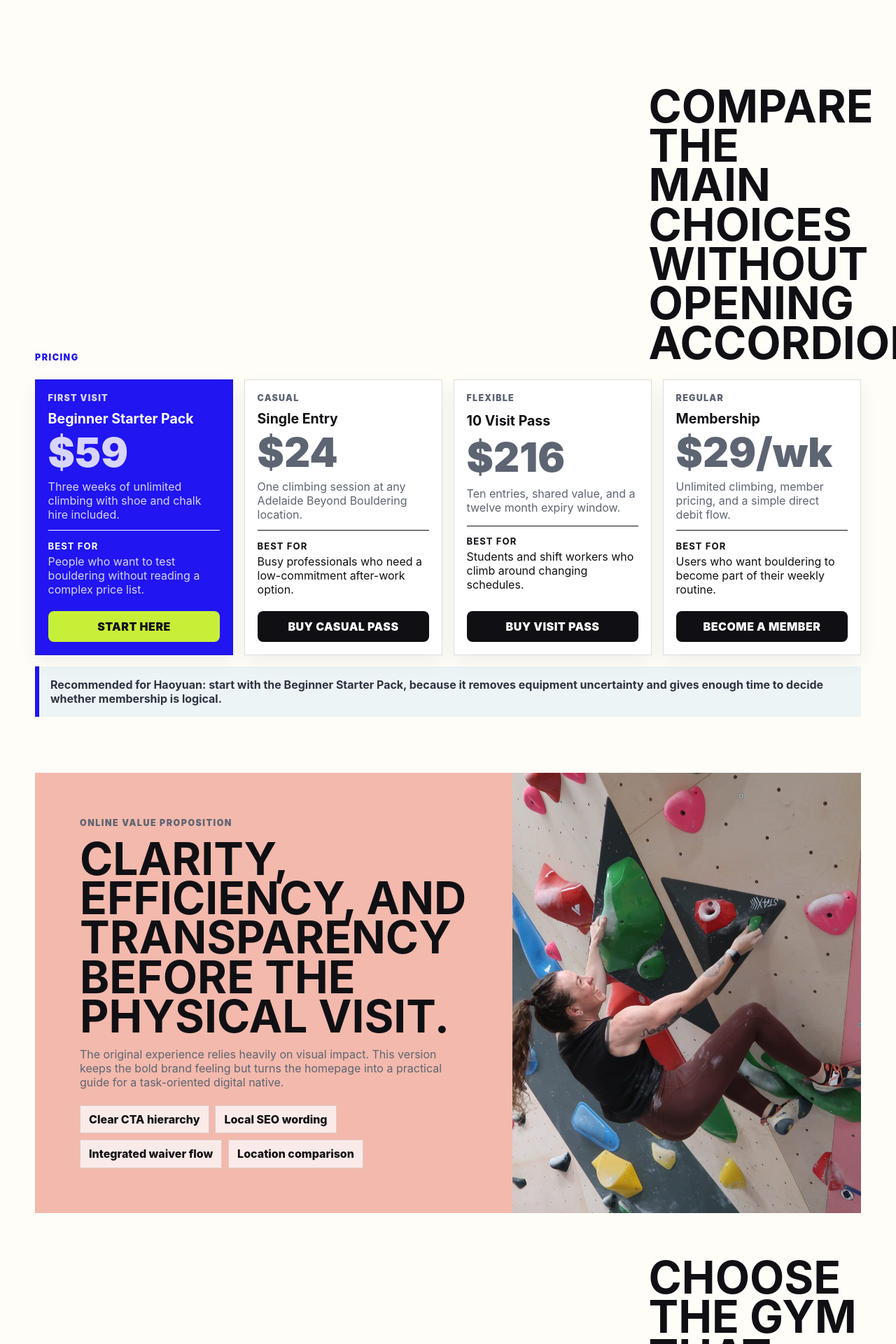
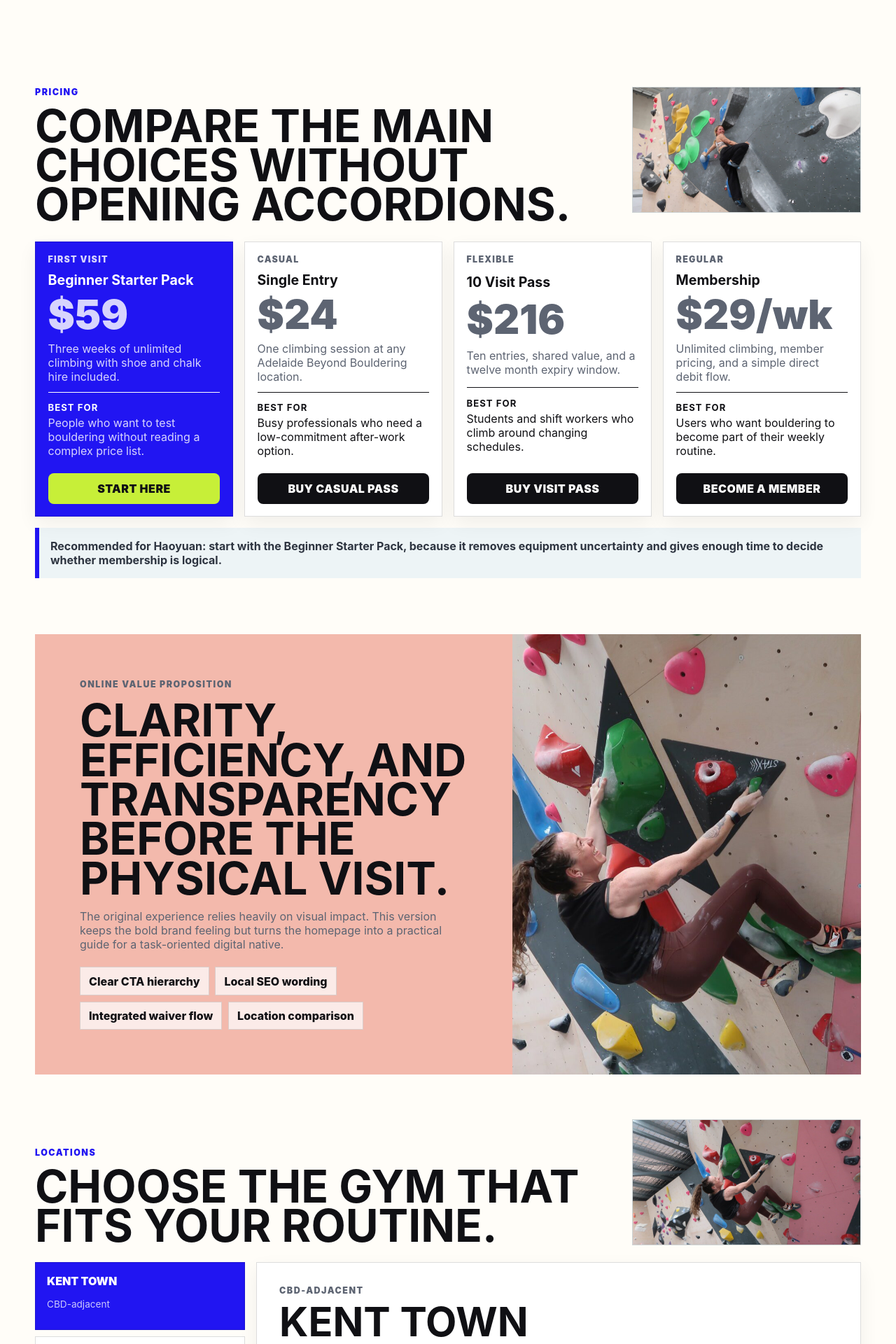
Before and after one commit to Ar1haraNaN7mI/buyerassignment, a React (Vite) app in the folder web/: page / in a window 1280 px wide. Shown: the part 2120-4040 px from the top of the page at 70% size. Built offline with nearby package versions, Linux system fonts and the light colour scheme.

Commit message:
Fix section media and form attributes

```diff
--- a/web/src/App.tsx
+++ b/web/src/App.tsx
@@ -19,6 +19,15 @@ type OptimizedImageProps = {
   className?: string;
   loading?: "eager" | "lazy";
   fetchPriority?: "high" | "low" | "auto";
+};
+
+type EventItem = {
+  title: string;
+  meta: string;
+  image: ImageName;
+  width: number;
+  height: number;
+  copy: string;
 };
 
 type PricePlan = {
@@ -129,7 +138,7 @@ const safetyItems = [
   "Start on easier colours, downclimb where possible, and keep landing zones clear.",
 ];
 
-const events = [
+const events: EventItem[] = [
   {
     title: "Board Wars",
     meta: "Thebarton events",
@@ -320,9 +329,18 @@ function App() {
         </section>
 
         <section className="section pricing-section" id="pricing" aria-labelledby="pricing-title">
-          <div className="section-heading compact">
-            <p className="eyebrow">Pricing</p>
-            <h2 id="pricing-title">Compare the main choices without opening accordions.</h2>
+          <div className="section-heading compact with-media">
+            <div className="heading-copy">
+              <p className="eyebrow">Pricing</p>
+              <h2 id="pricing-title">Compare the main choices without opening accordions.</h2>
+            </div>
+            <OptimizedImage
+              className="heading-image"
+              name="gym-floor.webp"
+              alt="Climbers using the indoor bouldering gym floor"
+              width={1920}
+              height={1078}
+            />
           </div>
           <div className="price-grid">
             {pricePlans.map((plan) => (
@@ -370,9 +388,18 @@ function App() {
         </section>
 
         <section className="section location-section" id="locations" aria-labelledby="location-title">
-          <div className="section-heading compact">
-            <p className="eyebrow">Locations</p>
-            <h2 id="location-title">Choose the gym that fits your routine.</h2>
+          <div className="section-heading compact with-media">
+            <div className="heading-copy">
+              <p className="eyebrow">Locations</p>
+              <h2 id="location-title">Choose the gym that fits your routine.</h2>
+            </div>
+            <OptimizedImage
+              className="heading-image"
+              name="about-wall.webp"
+              alt="Beyond Bouldering climbing wall used to compare Adelaide locations"
+              width={1920}
+              height={1078}
+            />
           </div>
           <div className="location-layout">
             <div className="location-tabs" role="tablist" aria-label="Beyond Bouldering locations">
@@ -492,20 +519,26 @@ function App() {
             </p>
           </div>
           <form className="waiver-form" aria-label="Concept waiver form">
-            <label>
+            <label htmlFor="waiver-name">
               Name
-              <input type="text" placeholder="Haoyuan Chen" />
+              <input
+                id="waiver-name"
+                name="name"
+                type="text"
+                placeholder="Haoyuan Chen"
+                autoComplete="name"
+              />
             </label>
-            <label>
+            <label htmlFor="waiver-location">
               Visit location
-              <select defaultValue="Kent Town">
+              <select id="waiver-location" name="location" defaultValue="Kent Town">
                 <option>Kent Town</option>
                 <option>Keswick</option>
                 <option>Thebarton</option>
               </select>
             </label>
-            <label className="check-row">
-              <input type="checkbox" />
+            <label className="check-row" htmlFor="waiver-safety">
+              <input id="waiver-safety" name="safetyAcknowledgement" type="checkbox" />
               <span>I understand the beginner safety rules and landing zone guidance.</span>
             </label>
             <button type="button">Continue secure waiver</button>
--- a/web/src/index.css
+++ b/web/src/index.css
@@ -308,6 +308,26 @@ img {
 .section-heading.compact {
   grid-template-columns: minmax(0, 0.74fr) minmax(260px, 0.26fr);
   align-items: end;
+}
+
+.section-heading.with-media {
+  grid-template-columns: minmax(0, 0.72fr) minmax(260px, 0.28fr);
+  align-items: stretch;
+}
+
+.heading-copy {
+  display: grid;
+  align-content: end;
+  gap: 0.8rem;
+}
+
+.heading-image {
+  width: 100%;
+  height: 180px;
+  min-height: 180px;
+  object-fit: cover;
+  border: 1px solid var(--line);
+  background: var(--mist);
 }
 
 .section-heading h2,
@@ -802,9 +822,14 @@ h3 {
   }
 
   .section-heading.compact,
+  .section-heading.with-media,
   .split-section,
   .waiver-section {
     grid-template-columns: 1fr;
+  }
+
+  .heading-image {
+    height: 240px;
   }
 
   .split-section img {
```
